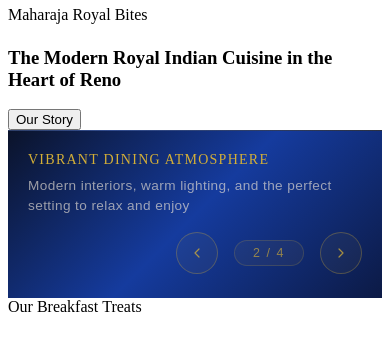
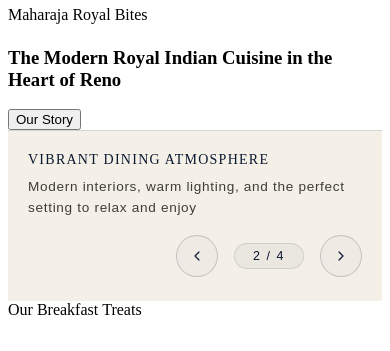
Before and after one commit to rayrayc786/maharaja-royal, a React (Vite) app: page / in a window 390 px wide. Shown: the part 2466-2817 px from the top of the page. Built offline with nearby package versions, Linux system fonts and the light colour scheme; the HTML template or start-up script is replaced by a standard one.

Commit message:
style(gallery): remove blue background and update layout to show two slides

```diff
--- a/src/components/RestaurantGallery/RestaurantGallery.css
+++ b/src/components/RestaurantGallery/RestaurantGallery.css
@@ -4,7 +4,7 @@
    ================================================================ */
 
 .rg-section {
-  background: linear-gradient(135deg, #0b132a 0%, #153b9e 50%, #0c1a45 100%);
+  background: #F4F0E8;
   width: 100%;
   overflow: hidden;
   position: relative;
@@ -22,8 +22,8 @@
   display: flex;
   align-items: stretch;
   gap: 24px;
-  margin-left: -120px;
-  margin-right: -120px;
+  padding-left: 36px;
+  padding-right: 0;
 }
 
 /* ── Base slide ── */
@@ -50,20 +50,25 @@
 /* ── Active (center) slide ── */
 .rg-slide--active {
   flex: 1 1 0;
-  height: 500px;
+  height: 650px;
   cursor: default;
   animation: simpleFadeIn 0.5s ease both;
 }
 
 @keyframes simpleFadeIn {
-  from { opacity: 0; }
-  to   { opacity: 1; }
+  from {
+    opacity: 0;
+  }
+
+  to {
+    opacity: 1;
+  }
 }
 
 /* ── Side (partial) slides ── */
 .rg-slide--side {
-  width: 220px;
-  height: 500px;
+  width: 20vw;
+  height: 650px;
   flex-shrink: 0;
 }
 
@@ -82,15 +87,16 @@
   content: '';
   position: absolute;
   inset: 0;
-  background: linear-gradient(to right, rgba(11,19,42,0.65) 0%, transparent 65%);
+  background: linear-gradient(to right, rgba(0, 0, 0, 0.8) 0%, transparent 65%);
   pointer-events: none;
   z-index: 1;
 }
+
 .rg-slide--next::after {
   content: '';
   position: absolute;
   inset: 0;
-  background: linear-gradient(to left, rgba(11,19,42,0.65) 0%, transparent 65%);
+  background: linear-gradient(to left, rgba(0, 0, 0, 0.8) 0%, transparent 65%);
   pointer-events: none;
   z-index: 1;
 }
@@ -101,8 +107,8 @@
   align-items: center;
   justify-content: space-between;
   padding: 22px 36px 24px 36px;
-  background: linear-gradient(135deg, #0b132a 0%, #153b9e 50%, #0c1a45 100%);
-  border-top: 1px solid rgba(212, 175, 55, 0.15);
+  background: transparent;
+  border-top: 1px solid rgba(10, 25, 48, 0.12);
   gap: 24px;
 }
 
@@ -118,18 +124,18 @@
   font-weight: 500;
   letter-spacing: 0.12em;
   text-transform: uppercase;
-  color: #D4AF37;
+  color: #0A1930;
   line-height: 1.3;
   margin: 0;
 }
 
 .rg-description {
   font-family: 'Outfit', sans-serif;
-  font-size: 0.95rem;
+  font-size: 0.85rem;
   font-weight: 300;
-  letter-spacing: 0.03em;
-  color: rgba(233, 226, 214, 0.65);
-  line-height: 1.5;
+  letter-spacing: 0.05em;
+  color: rgba(29, 29, 27, 0.85);
+  line-height: 1.6;
   margin: 0;
 }
 
@@ -148,8 +154,8 @@
   width: 50px;
   height: 50px;
   border-radius: 50%;
-  border: 1px solid rgba(212, 175, 55, 0.3);
-  background: rgba(212, 175, 55, 0.05);
+  border: 1px solid rgba(10, 25, 48, 0.2);
+  background: rgba(10, 25, 48, 0.02);
   display: flex;
   align-items: center;
   justify-content: center;
@@ -163,7 +169,7 @@
 .rg-nav__next svg {
   width: 16px;
   height: 16px;
-  stroke: rgba(212, 175, 55, 0.75);
+  stroke: #0A1930;
   fill: none;
   stroke-width: 1.8;
   stroke-linecap: round;
@@ -188,7 +194,7 @@
 
 .rg-nav__prev:hover,
 .rg-nav__next:hover {
-  border-color: rgba(212, 175, 55, 0.85);
+  border-color: #D4AF37;
   background: rgba(212, 175, 55, 0.1);
   box-shadow: 0 0 0 1px rgba(212, 175, 55, 0.18), 0 0 20px rgba(212, 175, 55, 0.22);
   transform: scale(1.1);
@@ -200,8 +206,15 @@
   transform: scale(1);
 }
 
-.rg-nav__prev:hover svg { stroke: #D4AF37; transform: translateX(-2px); }
-.rg-nav__next:hover svg { stroke: #D4AF37; transform: translateX(2px); }
+.rg-nav__prev:hover svg {
+  stroke: #D4AF37;
+  transform: translateX(-2px);
+}
+
+.rg-nav__next:hover svg {
+  stroke: #D4AF37;
+  transform: translateX(2px);
+}
 
 .rg-nav__prev:active,
 .rg-nav__next:active {
@@ -213,34 +226,88 @@
   font-family: 'Outfit', sans-serif;
   font-size: 0.78rem;
   font-weight: 400;
-  color: rgba(212, 175, 55, 0.65);
+  color: #0A1930;
   letter-spacing: 0.12em;
   min-width: 44px;
   text-align: center;
-  background: rgba(212, 175, 55, 0.06);
-  border: 1px solid rgba(212, 175, 55, 0.18);
+  background: rgba(10, 25, 48, 0.04);
+  border: 1px solid rgba(10, 25, 48, 0.12);
   border-radius: 20px;
   padding: 5px 12px;
 }
 
 /* ── Tablet ── */
 @media (max-width: 1024px) {
-  .rg-track { margin-left: -80px; margin-right: -80px; gap: 4px; }
-  .rg-slide--active { height: 360px; }
-  .rg-slide--side { width: 140px; height: 360px; }
-  .rg-bottom { padding: 18px 28px 20px 28px; }
-  .rg-eyebrow { font-size: 0.95rem; }
-  .rg-description { font-size: 0.875rem; }
+  .rg-track {
+    padding-left: 28px;
+    padding-right: 0;
+    gap: 16px;
+  }
+
+  .rg-slide--active {
+    height: 480px;
+  }
+
+  .rg-slide--side {
+    width: 20vw;
+    height: 480px;
+  }
+
+  .rg-bottom {
+    padding: 18px 28px 20px 28px;
+  }
+
+  .rg-eyebrow {
+    font-size: 0.95rem;
+  }
+
+  .rg-description {
+    font-size: 0.85rem;
+  }
 }
 
 /* ── Mobile ── */
 @media (max-width: 640px) {
-  .rg-track { margin-left: 0; margin-right: 0; flex-direction: column; gap: 0; }
-  .rg-slide--side { display: none; }
-  .rg-slide--active { height: 320px; width: 100%; }
-  .rg-bottom { flex-direction: column; align-items: flex-start; gap: 16px; padding: 20px 20px 24px; }
-  .rg-nav { align-self: flex-end; }
-  .rg-eyebrow { font-size: 0.875rem; letter-spacing: 0.09em; }
-  .rg-description { font-size: 0.85rem; }
-  .rg-nav__prev, .rg-nav__next { width: 42px; height: 42px; }
+  .rg-track {
+    margin-left: 0;
+    margin-right: 0;
+    padding-left: 0;
+    flex-direction: column;
+    gap: 0;
+  }
+
+  .rg-slide--side {
+    display: none;
+  }
+
+  .rg-slide--active {
+    height: 400px;
+    width: 100%;
+  }
+
+  .rg-bottom {
+    flex-direction: column;
+    align-items: flex-start;
+    gap: 16px;
+    padding: 20px 20px 24px;
+  }
+
+  .rg-nav {
+    align-self: flex-end;
+  }
+
+  .rg-eyebrow {
+    font-size: 0.875rem;
+    letter-spacing: 0.09em;
+  }
+
+  .rg-description {
+    font-size: 0.85rem;
+  }
+
+  .rg-nav__prev,
+  .rg-nav__next {
+    width: 42px;
+    height: 42px;
+  }
 }
--- a/src/components/RestaurantGallery/RestaurantGallery.jsx
+++ b/src/components/RestaurantGallery/RestaurantGallery.jsx
@@ -85,11 +85,6 @@
       <div className="rg-gallery" role="region" aria-roledescription="carousel" aria-label="Gallery slides">
         <div className="rg-track">
 
-          {/* Previous (partial) */}
-          <button className="rg-slide rg-slide--side rg-slide--prev" aria-label="Go to previous slide" onClick={goPrev} tabIndex={0}>
-            <img src={slides[prevIndex].image} alt={slides[prevIndex].title} className="rg-slide__img" loading="lazy" />
-          </button>
-
           {/* Active */}
           <div
             key={current}
```
Also changed, not shown: 1 other file (tests, documents, lock files or other folders).
